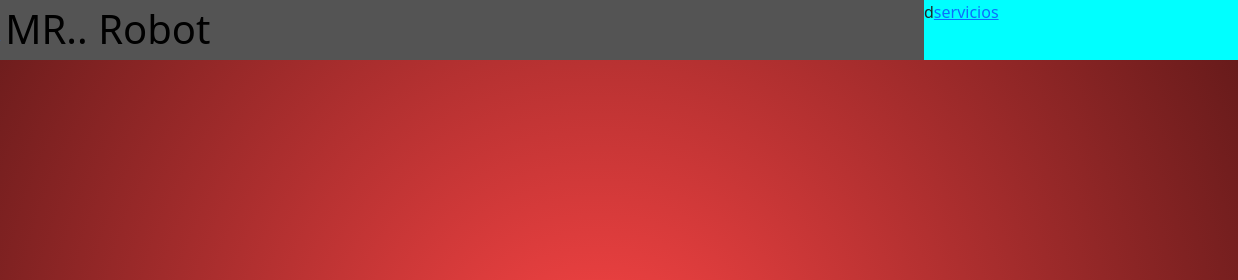
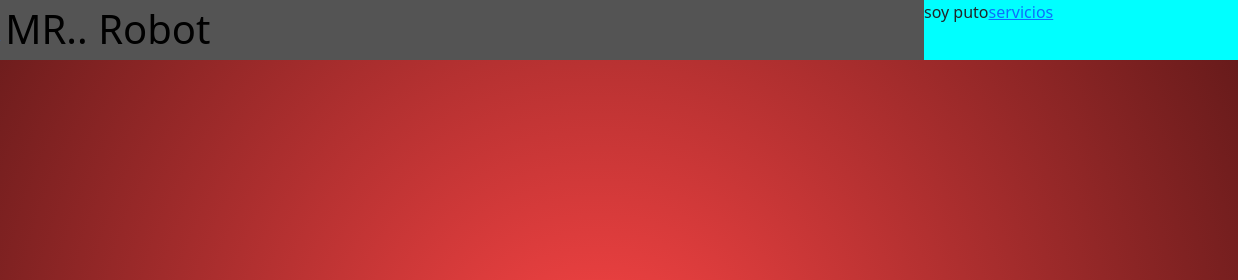
Before and after one commit to RyanXAXF/Web_Ryan_Dylan, a plain HTML site: page index.html in a window 1280 px wide. Shown: the top 280 px of the page, 42-1280 px from the left. Drawn offline with Linux system fonts and the light colour scheme; files whose address does not match are found by name.

Commit message:
prueba pc puto

```diff
--- a/index.html
+++ b/index.html
@@ -20,7 +20,7 @@
                 </div>
             </div>
             <div class="col-3 nav">
-                <p>d</p>
+                <p>soy puto</p>
                 <a href="./pages/servicios.html">servicios</a>
             </div>
         </div>
```
